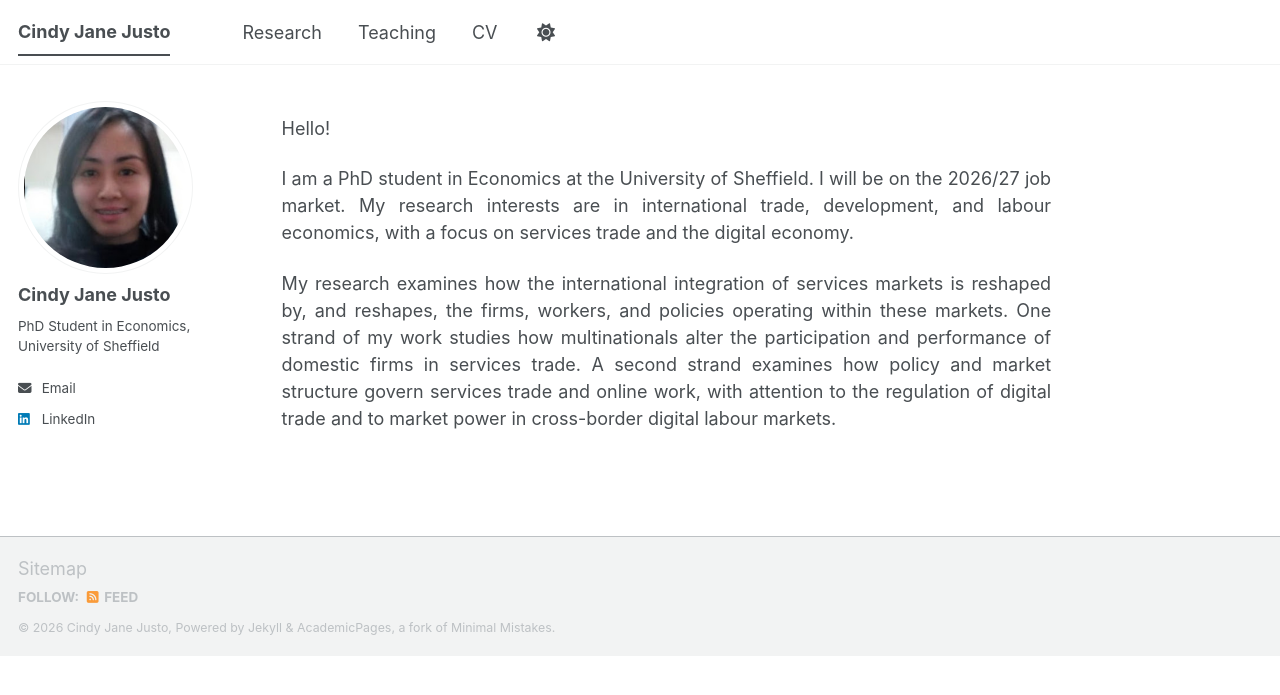
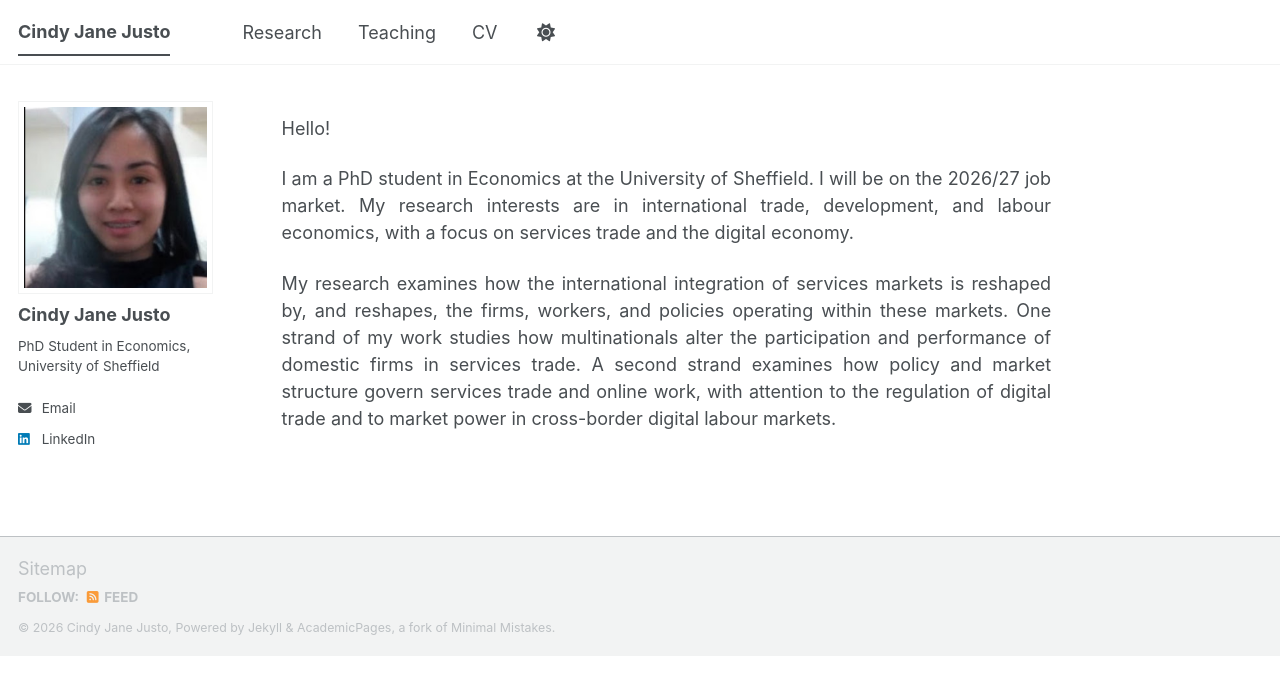
Before and after one commit to cindyjusto/cindyjusto.github.io, a Jekyll site: the page built from _pages/about.md, in a window 1280 px wide. Shown: the top 695 px of the page. Built offline with Jekyll 4.4.1, drawn with Linux system fonts in a browser that asks for light colours; a script bundle is joined from its source files by our own code; library files that are not in the unit come from our copies.

Commit message:
Update main.scss

```diff
--- a/assets/css/main.scss
+++ b/assets/css/main.scss
@@ -44,4 +44,10 @@
 
 .page__content p {
   text-align: justify;
+
 }
+
+.author__avatar img {
+  border-radius: 0;
+  max-width: 100%;
+}
```
